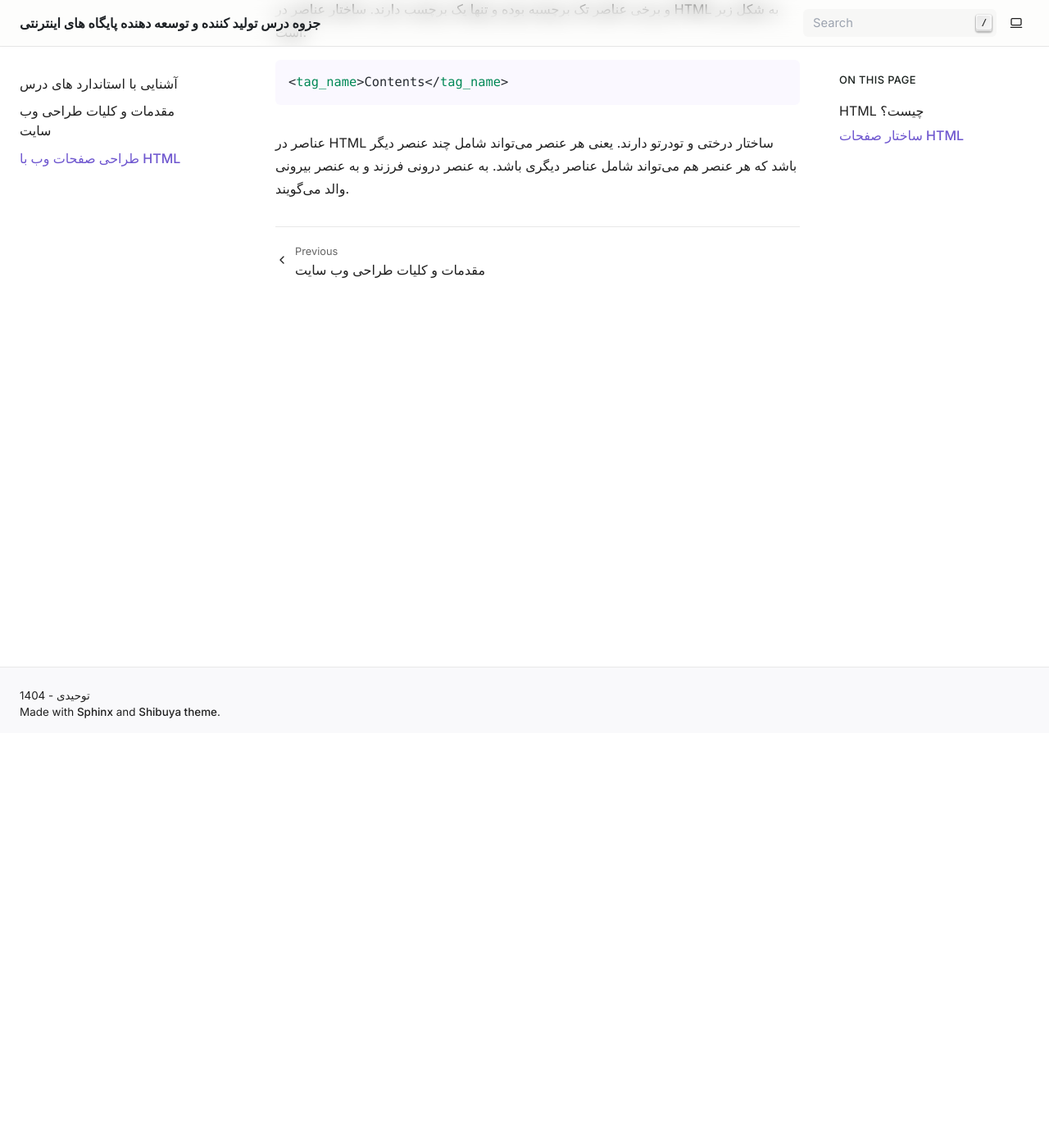
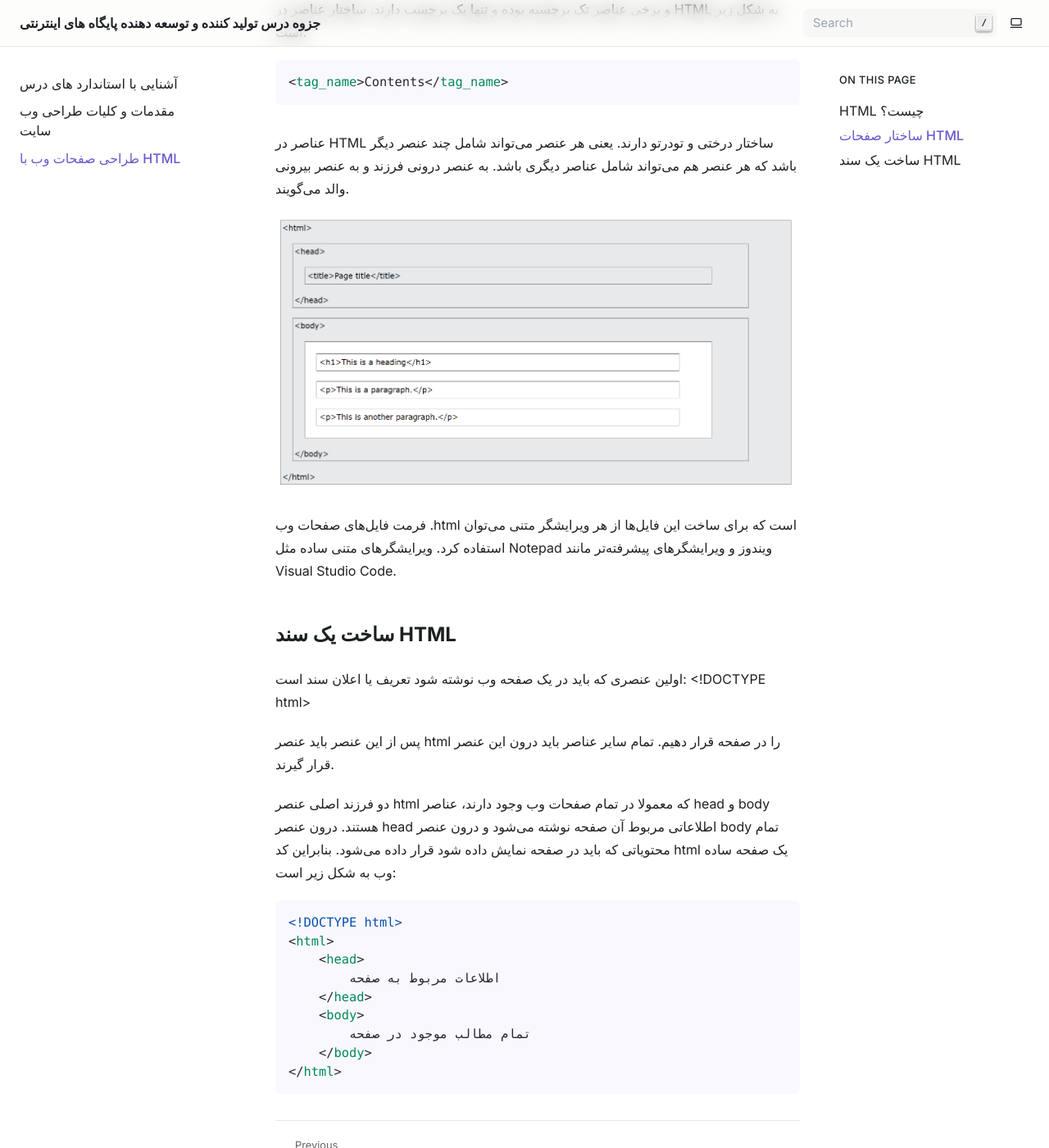
Before and after one commit to infinite41i/jozve11-KD-web, a Sphinx documentation site: the page built from docs/source/html.rst, in a window 1280 px wide and 1400 px high, scrolled down 507 px. Shown: the whole window at 82% size. Built offline with Sphinx 7.4.7, drawn with Linux system fonts in a browser that asks for light colours; before the commit the page ends 953 px from its top, so only the background shows below that.

Commit message:
تکمیل محتوای مبحث html - 1
* html content

* code block test

* fix code block

* تکمیل محتوای مبحث html - 1

```diff
--- a/docs/source/html.rst
+++ b/docs/source/html.rst
@@ -17,3 +17,27 @@ HTML یک زبان نشانه‌گذاری برای صفحات وب است. HTML
     <tag_name>Contents</tag_name>
 
 عناصر در HTML ساختار درختی و تودرتو دارند. یعنی هر عنصر می‌تواند شامل چند عنصر دیگر باشد که هر عنصر هم می‌تواند شامل عناصر دیگری باشد. به عنصر درونی فرزند و به عنصر بیرونی والد می‌گویند.
+
+.. image:: ./images/html_hierarchy.png
+
+فرمت فایل‌های صفحات وب .html است که برای ساخت این فایل‌ها از هر ویرایشگر متنی می‌توان استفاده کرد. ویرایشگرهای متنی ساده مثل Notepad ویندوز و ویرایشگرهای پیشرفته‌تر مانند Visual Studio Code.
+
+ساخت یک سند HTML
+-----------------
+اولین عنصری که باید در یک صفحه وب نوشته شود تعریف یا اعلان سند است: <!DOCTYPE html>
+
+پس از این عنصر باید عنصر html را در صفحه قرار دهیم. تمام سایر عناصر باید درون این عنصر قرار گیرند.
+
+دو فرزند اصلی عنصر html که معمولا در تمام صفحات وب وجود دارند، عناصر head و body هستند. درون عنصر head اطلاعاتی مربوط آن صفحه نوشته می‌شود و درون عنصر body تمام محتویاتی که باید در صفحه نمایش داده شود قرار داده می‌شود. بنابراین کد html یک صفحه ساده وب به شکل زیر است:
+
+.. code-block:: html
+
+    <!DOCTYPE html>
+    <html>
+        <head>
+            اطلاعات مربوط به صفحه
+        </head>
+        <body>
+            تمام مطالب موجود در صفحه
+        </body>
+    </html>
```
Also changed, not shown: docs/source/images/html_hierarchy.png (added).
